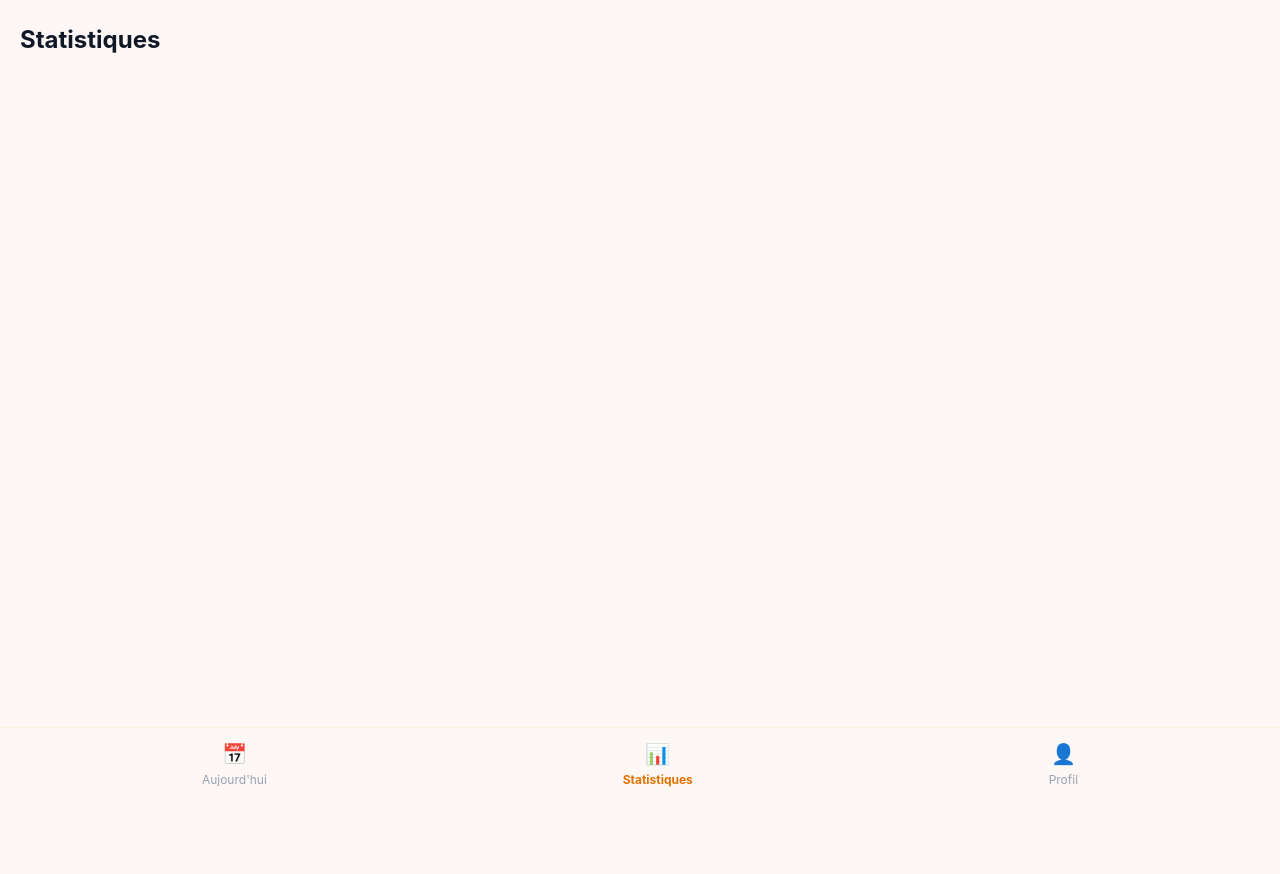
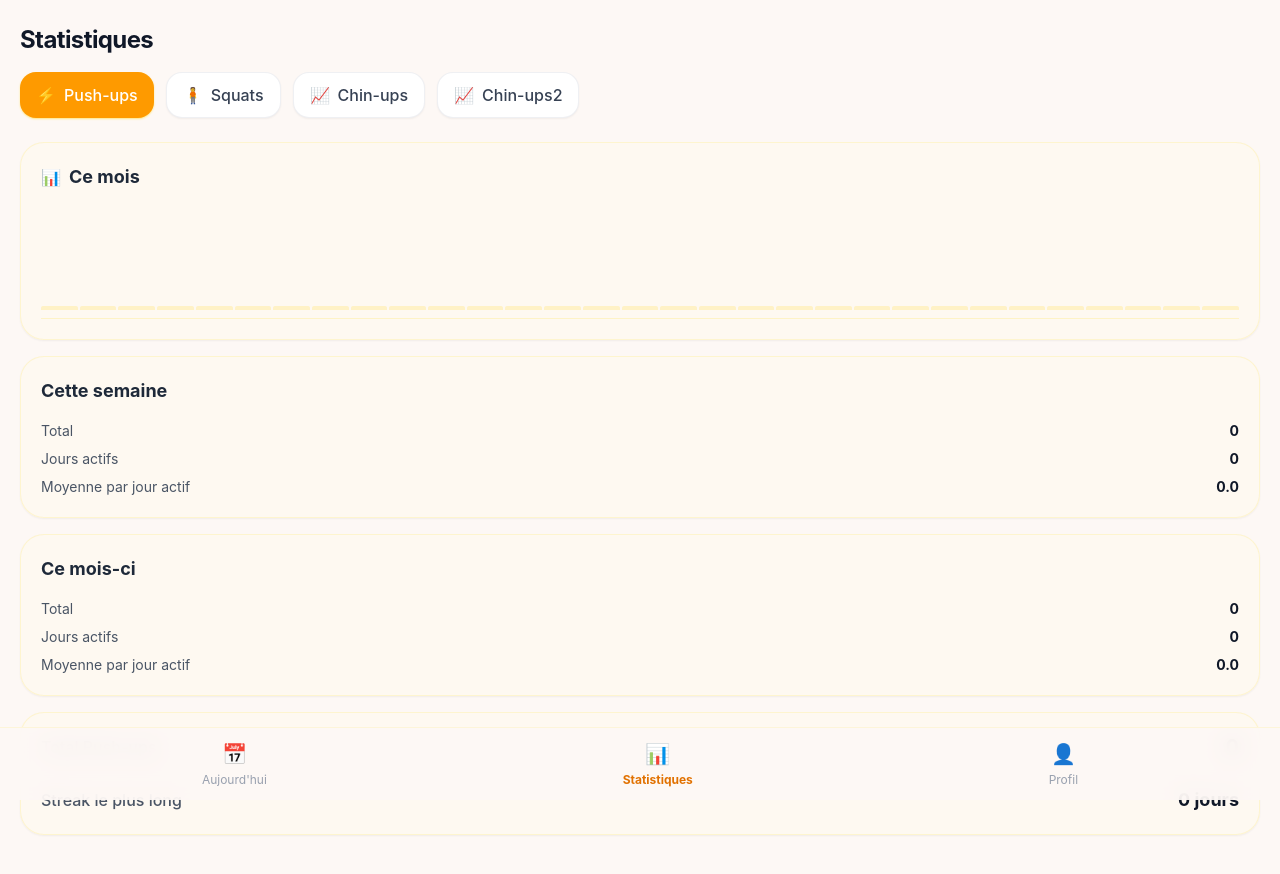
Before and after one commit to mauvaisetroupe/countrep, a Vue app: page /stats in a window 1280 px wide. Shown: the top 874 px of the page. Built offline with nearby package versions, Linux system fonts and the light colour scheme.

Commit message:
first stats view

```diff
--- a/src/views/StatsView.vue
+++ b/src/views/StatsView.vue
@@ -1,6 +1,222 @@
+<script setup lang="ts">
+import { ref, computed, onMounted, watch } from 'vue'
+import { db, type Workout } from '../db'
+
+const selectedExercise = ref('Push-ups')
+const exercises = [
+  { name: 'Push-ups', icon: '⚡' },
+  { name: 'Squats', icon: '🧍' },
+  { name: 'Chin-ups', icon: '📈' },
+  { name: 'Chin-ups2', icon: '📈' },
+]
+
+const workouts = ref<Workout[]>([])
+
+// Charger les données depuis IndexedDB
+const loadWorkouts = async () => {
+  workouts.value = await db.workouts.toArray()
+}
+
+onMounted(() => {
+  loadWorkouts()
+})
+
+// Filtrer les workouts pour l'exercice sélectionné
+const exerciseWorkouts = computed(() => {
+  return workouts.value.filter(w => w.exercise === selectedExercise.value)
+})
+
+// --- CALCULS STATISTIQUES ---
+const now = new Date()
+const currentYear = now.getFullYear()
+const currentMonthIndex = now.getMonth()
+
+// Helper pour formater une date en "YYYY-MM-DD"
+const formatDate = (d: Date) => {
+  const y = d.getFullYear()
+  const m = String(d.getMonth() + 1).padStart(2, '0')
+  const day = String(d.getDate()).padStart(2, '0')
+  return `${y}-${m}-${day}`
+}
+
+// 1. Statistiques globales / Streak
+const totalRepsAllTime = computed(() => {
+  return exerciseWorkouts.value.reduce((acc, curr) => acc + curr.reps, 0)
+})
+
+const longestStreak = computed(() => {
+  const dates = [...new Set(exerciseWorkouts.value.map(w => w.date))].sort()
+  if (dates.length === 0) return 0
+
+  let maxStreak = 1
+  let currentStreak = 1
+
+  for (let i = 1; i < dates.length; i++) {
+    const prev = new Date(dates[i - 1])
+    const curr = new Date(dates[i])
+    const diffTime = curr.getTime() - prev.getTime()
+    const diffDays = diffTime / (1000 * 3600 * 24)
+
+    if (diffDays === 1) {
+      currentStreak++
+      maxStreak = Math.max(maxStreak, currentStreak)
+    } else if (diffDays > 1) {
+      currentStreak = 1
+    }
+  }
+  return maxStreak
+})
+
+// 2. Statistiques par Période (Semaine, Mois, Année)
+const getStatsForPeriod = (startDate: Date, endDate: Date) => {
+  const startStr = formatDate(startDate)
+  const endStr = formatDate(endDate)
+
+  const filtered = exerciseWorkouts.value.filter(w => w.date >= startStr && w.date <= endStr)
+  const total = filtered.reduce((acc, curr) => acc + curr.reps, 0)
+  const activeDaysSet = new Set(filtered.map(w => w.date))
+  const activeDays = activeDaysSet.size
+
+  // Calcul du nombre de jours écoulés ou total dans la période pour la moyenne
+  const diffTime = Math.abs(endDate.getTime() - startDate.getTime())
+  const totalDaysInPeriod = Math.ceil(diffTime / (1000 * 3600 * 24)) + 1
+  const average = activeDays > 0 ? (total / activeDays).toFixed(1) : '0.0'
+
+  return { total, activeDays, average }
+}
+
+// Cette semaine (du lundi au dimanche par exemple)
+const weekStats = computed(() => {
+  const d = new Date(now)
+  const day = d.getDay()
+  const diffToMonday = d.getDate() - day + (day === 0 ? -6 : 1)
+  const monday = new Date(d.setDate(diffToMonday))
+  const sunday = new Date(monday)
+  sunday.setDate(monday.getDate() + 6)
+  return getStatsForPeriod(monday, sunday)
+})
+
+// Ce mois
+const monthStats = computed(() => {
+  const firstDay = new Date(currentYear, currentMonthIndex, 1)
+  const lastDay = new Date(currentYear, currentMonthIndex + 1, 0)
+  return getStatsForPeriod(firstDay, lastDay)
+})
+
+// Cette année
+const yearStats = computed(() => {
+  const firstDay = new Date(currentYear, 0, 1)
+  const lastDay = new Date(currentYear, 11, 31)
+  return getStatsForPeriod(firstDay, lastDay)
+})
+
+// 3. Données pour le graphique du mois (jours 1 à N)
+const monthChartData = computed(() => {
+  const totalDays = new Date(currentYear, currentMonthIndex + 1, 0).getDate()
+  const mapData: Record<number, number> = {}
+
+  exerciseWorkouts.value.forEach(w => {
+    const [y, m, d] = w.date.split('-').map(Number)
+    if (y === currentYear && m - 1 === currentMonthIndex) {
+      mapData[d] = (mapData[d] || 0) + w.reps
+    }
+  })
+
+  const maxReps = Math.max(...Object.values(mapData), 20) // Échelle dynamique
+
+  return Array.from({ length: totalDays }, (_, i) => {
+    const dayNum = i + 1
+    const reps = mapData[dayNum] || 0
+    const heightPercent = Math.min(100, (reps / maxReps) * 100)
+    return { day: dayNum, reps, height: heightPercent }
+  })
+})
+</script>
+
 <template>
-  <div class="min-h-screen bg-[#fdf8f5] pb-28 px-5 pt-6">
-    <h1 class="text-2xl font-bold text-gray-900">Statistiques</h1>
-    <!-- contenu à venir -->
+  <div class="pb-24">
+    <!-- En-tête -->
+    <header class="px-5 pt-6 pb-4">
+      <h1 class="text-2xl font-bold tracking-tight text-gray-900">Statistiques</h1>
+    </header>
+
+    <!-- Sélecteur d'exercices -->
+    <div class="px-5 flex gap-3 overflow-x-auto no-scrollbar pb-2">
+      <button
+        v-for="ex in exercises"
+        :key="ex.name"
+        @click="selectedExercise = ex.name"
+        :class="[
+          'flex items-center gap-2 px-4 py-2.5 rounded-2xl font-medium shadow-xs transition-all whitespace-nowrap',
+          selectedExercise === ex.name ? 'bg-amber-500 text-white shadow-amber-200' : 'bg-white text-gray-700 border border-gray-200/60'
+        ]"
+      >
+        <span>{{ ex.icon }}</span>
+        <span>{{ ex.name }}</span>
+      </button>
+    </div>
+
+    <main class="px-5 mt-4 space-y-4">
+
+      <!-- Carte Graphique "Ce mois" -->
+      <section class="bg-amber-50/40 border border-amber-100/80 rounded-3xl p-5 shadow-xs space-y-4">
+        <div class="flex items-center gap-2">
+          <span class="text-amber-600 font-bold">📊</span>
+          <h2 class="text-lg font-bold text-gray-800">Ce mois</h2>
+        </div>
+
+        <!-- Graphique ultra-compact sans chiffres ni scroll -->
+        <div class="h-28 flex items-end gap-0.5 pt-2 border-b border-amber-100 pb-2 w-full">
+          <div
+            v-for="item in monthChartData"
+            :key="item.day"
+            class="flex-1 min-w-0 flex flex-col items-center h-full justify-end"
+            :title="`Jour ${item.day}: ${item.reps} reps`"
+          >
+            <!-- Barre -->
+            <div
+              :class="[
+                'w-full rounded-t-[2px] transition-all duration-300',
+                item.reps > 0 ? 'bg-amber-500' : 'bg-amber-200/40'
+              ]"
+              :style="{ height: `${Math.max(item.height, 4)}%` }"
+            ></div>
+          </div>
+        </div>
+      </section>
+
+
+      <!-- Cartes Périodes (Cette semaine / Ce mois / Cette année) -->
+      <section class="bg-amber-50/40 border border-amber-100/80 rounded-3xl p-5 shadow-xs space-y-4">
+        <h2 class="text-lg font-bold text-gray-800">Cette semaine</h2>
+        <div class="space-y-2 text-sm">
+          <div class="flex justify-between text-gray-600"><span>Total</span><span class="font-bold text-gray-900">{{ weekStats.total }}</span></div>
+          <div class="flex justify-between text-gray-600"><span>Jours actifs</span><span class="font-bold text-gray-900">{{ weekStats.activeDays }}</span></div>
+          <div class="flex justify-between text-gray-600"><span>Moyenne par jour actif</span><span class="font-bold text-gray-900">{{ weekStats.average }}</span></div>
+        </div>
+      </section>
+
+      <section class="bg-amber-50/40 border border-amber-100/80 rounded-3xl p-5 shadow-xs space-y-4">
+        <h2 class="text-lg font-bold text-gray-800">Ce mois-ci</h2>
+        <div class="space-y-2 text-sm">
+          <div class="flex justify-between text-gray-600"><span>Total</span><span class="font-bold text-gray-900">{{ monthStats.total }}</span></div>
+          <div class="flex justify-between text-gray-600"><span>Jours actifs</span><span class="font-bold text-gray-900">{{ monthStats.activeDays }}</span></div>
+          <div class="flex justify-between text-gray-600"><span>Moyenne par jour actif</span><span class="font-bold text-gray-900">{{ monthStats.average }}</span></div>
+        </div>
+      </section>
+
+      <!-- Carte Résumé Global (Total & Streak) -->
+      <section class="bg-amber-50/40 border border-amber-100/80 rounded-3xl p-5 shadow-xs space-y-3">
+        <div class="flex justify-between items-center">
+          <span class="text-gray-600 font-medium">Total {{ selectedExercise }}</span>
+          <span class="text-xl font-bold text-gray-900">{{ totalRepsAllTime }}</span>
+        </div>
+        <div class="flex justify-between items-center border-t border-amber-100/60 pt-3">
+          <span class="text-gray-600 font-medium">Streak le plus long</span>
+          <span class="text-lg font-bold text-gray-900">{{ longestStreak }} jours</span>
+        </div>
+      </section>
+
+    </main>
   </div>
 </template>
```
